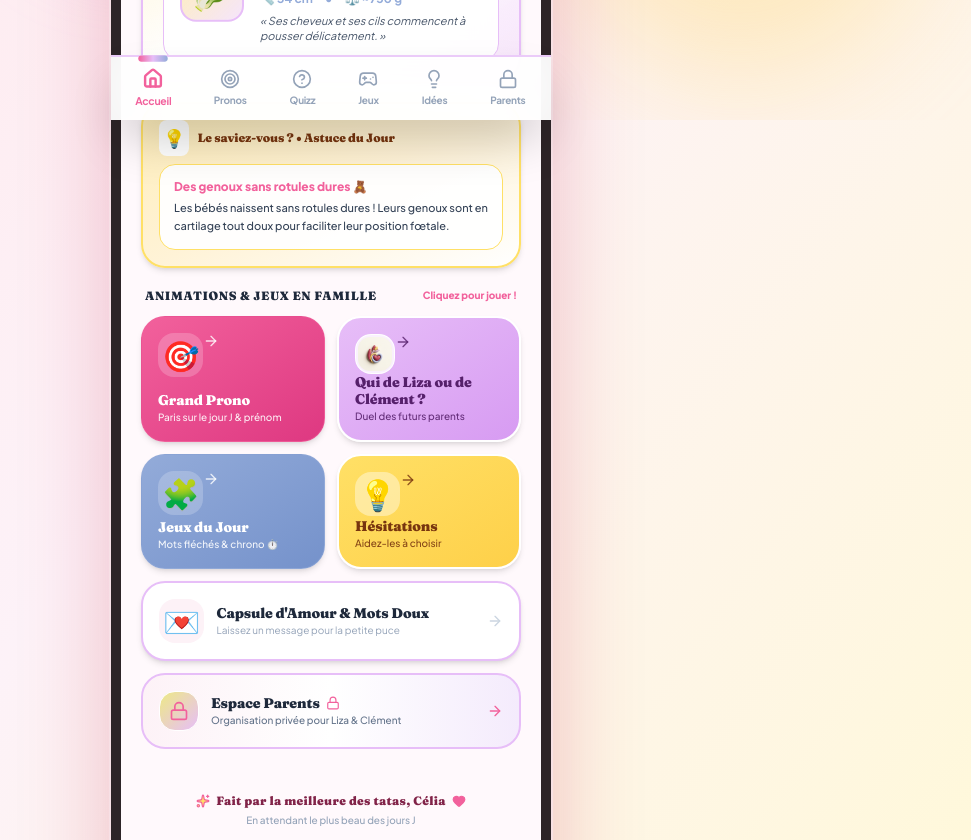
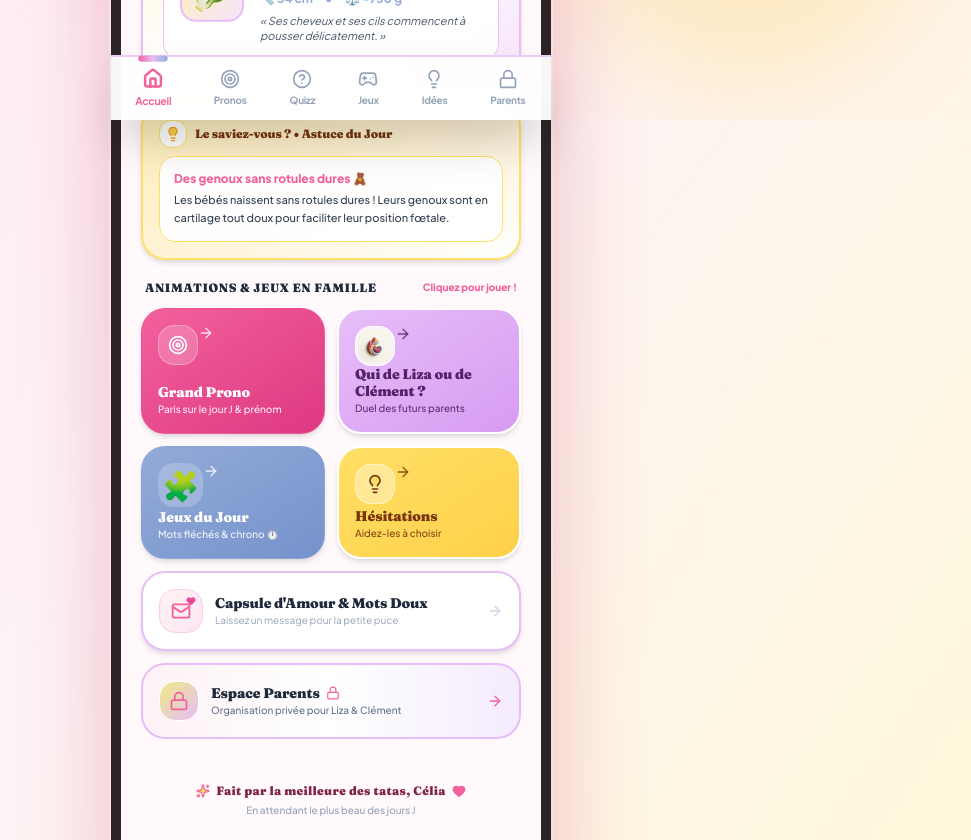
Before and after one commit to celiamen92240/siteliza, a React (Vite) app in the folder frontend/: page / in a window 1280 px wide. Shown: the part 680-1520 px from the top of the page, without its empty margins (309-1280 px from the left). Built offline with nearby package versions, Linux system fonts and the light colour scheme; no server answers; a web font is replaced by a local one.

Commit message:
Design: icones vectorielles lampe, grand pronos et enveloppe avec coeur rose

```diff
--- a/frontend/src/views/GuestbookView.jsx
+++ b/frontend/src/views/GuestbookView.jsx
@@ -1,5 +1,5 @@
 import React, { useState, useEffect } from 'react';
-import { HeartHandshake, Send, Heart, Sparkles, Trash2, CheckCircle2 } from 'lucide-react';
+import { HeartHandshake, Send, Heart, Sparkles, Trash2, CheckCircle2, Mail } from 'lucide-react';
 import confetti from 'canvas-confetti';
 import ParticipantSelector from '../components/ParticipantSelector';
 
@@ -85,7 +85,7 @@ export default function GuestbookView() {
         <div className="flex items-center justify-between">
           <div className="space-y-0.5">
             <span className="text-[10px] font-extrabold uppercase tracking-wider text-blush-600">
-              Capsule d'Amour 💌
+              Capsule d'Amour
             </span>
             <h2 className="font-serif text-xl font-extrabold text-slate-800">
               Livre d'or & Mots Doux
@@ -94,7 +94,10 @@ export default function GuestbookView() {
               Laisse un mot d'amour et de tendresse pour Liza, Clément et leur petite fille !
             </p>
           </div>
-          <span className="text-3xl">💌</span>
+          <div className="w-12 h-12 rounded-2xl bg-white/90 border border-pink-200 flex items-center justify-center shadow-2xs relative flex-shrink-0">
+            <Mail className="w-6 h-6 text-[#F2619C] stroke-[2.2px]" />
+            <Heart className="w-3 h-3 text-pink-500 fill-pink-500 absolute top-1.5 right-1.5 drop-shadow-2xs animate-pulse" />
+          </div>
         </div>
       </div>
 
@@ -167,8 +170,11 @@ export default function GuestbookView() {
         </div>
 
         {messages.length === 0 ? (
-          <div className="text-center py-8 bg-white rounded-3xl border border-rose-100 p-6 space-y-2">
-            <span className="text-3xl">💌</span>
+          <div className="text-center py-8 bg-white rounded-3xl border border-rose-100 p-6 space-y-3">
+            <div className="w-12 h-12 rounded-2xl bg-rose-50 border border-pink-200 flex items-center justify-center shadow-2xs relative mx-auto">
+              <Mail className="w-6 h-6 text-[#F2619C] stroke-[2.2px]" />
+              <Heart className="w-3 h-3 text-pink-500 fill-pink-500 absolute top-1.5 right-1.5 drop-shadow-2xs" />
+            </div>
             <p className="text-xs font-bold text-slate-700">La capsule d'amour est encore vide</p>
             <p className="text-[11px] text-slate-400">Sois le premier à laisser un mot doux à la petite merveille !</p>
           </div>
--- a/frontend/src/views/HomeView.jsx
+++ b/frontend/src/views/HomeView.jsx
@@ -1,5 +1,5 @@
 import React, { useState, useEffect } from 'react';
-import { Sparkles, Calendar, Heart, Gift, MessageCircle, HelpCircle, Target, ArrowRight, Lightbulb, Lock, Trophy } from 'lucide-react';
+import { Sparkles, Calendar, Heart, Gift, MessageCircle, HelpCircle, Target, ArrowRight, Lightbulb, Lock, Trophy, Mail } from 'lucide-react';
 import { fruitsData } from '../data/fruitsData';
 import { getTodayDailyFact } from '../data/dailyFacts';
 
@@ -288,7 +288,9 @@ export default function HomeView({ setTab, onTabChange, isBorn, actualBirth }) {
       {/* 3. LE SAVIEZ-VOUS DU JOUR (JAUNE SOLEIL CHAUD ET DOUX) */}
       <div className="bg-gradient-to-br from-[#FFE066]/45 via-[#FFE066]/25 to-white rounded-3xl p-4 shadow-md border-2 border-[#FFE066] space-y-2 relative overflow-hidden">
         <div className="flex items-center gap-2">
-          <span className="text-lg p-1 bg-white rounded-lg shadow-2xs">💡</span>
+          <div className="w-7 h-7 rounded-xl bg-white text-amber-500 flex items-center justify-center shadow-2xs border border-[#FFE066]">
+            <Lightbulb className="w-4 h-4 text-amber-500 fill-amber-300" />
+          </div>
           <h3 className="font-serif text-xs font-black text-[#78350f]">
             Le saviez-vous ? • Astuce du Jour
           </h3>
@@ -325,7 +327,9 @@ export default function HomeView({ setTab, onTabChange, isBorn, actualBirth }) {
             className="bg-gradient-to-br from-[#F2619C] to-[#de3881] text-white p-4 rounded-3xl shadow-md border border-[#F2619C]/50 hover:shadow-lg active:scale-95 text-left transition-all group flex flex-col justify-between h-30 cursor-pointer"
           >
             <div className="flex justify-between items-start">
-              <span className="text-3xl p-1 bg-white/20 rounded-2xl">🎯</span>
+              <div className="w-10 h-10 rounded-2xl bg-white/20 backdrop-blur-xs flex items-center justify-center shadow-xs border border-white/30">
+                <Target className="w-5 h-5 text-white" />
+              </div>
               <ArrowRight className="w-4 h-4 text-white/80 group-hover:translate-x-0.5 transition-all" />
             </div>
             <div>
@@ -379,7 +383,9 @@ export default function HomeView({ setTab, onTabChange, isBorn, actualBirth }) {
             className="bg-gradient-to-br from-[#FFE066] to-[#FED049] text-[#78350f] p-4 rounded-3xl shadow-md border-2 border-white hover:shadow-lg active:scale-95 text-left transition-all group flex flex-col justify-between h-30 cursor-pointer"
           >
             <div className="flex justify-between items-start">
-              <span className="text-3xl p-1 bg-white/40 rounded-2xl">💡</span>
+              <div className="w-10 h-10 rounded-2xl bg-white/35 backdrop-blur-xs flex items-center justify-center shadow-xs border border-white/50">
+                <Lightbulb className="w-5 h-5 text-[#78350f] fill-[#FFE066]" />
+              </div>
               <ArrowRight className="w-4 h-4 text-[#78350f]/80 group-hover:translate-x-0.5 transition-all" />
             </div>
             <div>
@@ -396,7 +402,10 @@ export default function HomeView({ setTab, onTabChange, isBorn, actualBirth }) {
           className="w-full bg-white p-4 rounded-3xl shadow-md border-2 border-[#E7BEF8] hover:border-[#F2619C] active:scale-[0.99] flex items-center justify-between group transition-all cursor-pointer"
         >
           <div className="flex items-center gap-3">
-            <span className="text-3xl p-1 bg-[#fdf2f7] rounded-2xl">💌</span>
+            <div className="w-11 h-11 rounded-2xl bg-gradient-to-br from-rose-50 to-pink-100 border border-pink-200 flex items-center justify-center shadow-2xs relative flex-shrink-0">
+              <Mail className="w-5 h-5 text-[#F2619C] stroke-[2.2px]" />
+              <Heart className="w-2.5 h-2.5 text-pink-500 fill-pink-500 absolute top-1.5 right-1.5 drop-shadow-2xs" />
+            </div>
             <div className="text-left">
               <p className="font-serif font-black text-sm text-slate-800">Capsule d'Amour & Mots Doux</p>
               <p className="text-[10px] text-slate-400">Laissez un message pour la petite puce</p>
--- a/frontend/src/views/PollsView.jsx
+++ b/frontend/src/views/PollsView.jsx
@@ -1,5 +1,5 @@
 import React, { useState, useEffect } from 'react';
-import { HelpCircle, PlusCircle, CheckCircle2, Vote, Sparkles, Lock, X, Trash2 } from 'lucide-react';
+import { HelpCircle, PlusCircle, CheckCircle2, Vote, Sparkles, Lock, X, Trash2, Lightbulb } from 'lucide-react';
 import confetti from 'canvas-confetti';
 
 export default function PollsView({ voterName }) {
@@ -131,8 +131,11 @@ export default function PollsView({ voterName }) {
             <span className="text-[10px] font-extrabold uppercase tracking-wider text-blush-600">
               Sondages & Idées • Aidez les Parents !
             </span>
-            <h2 className="font-serif text-xl font-extrabold text-slate-800">
-              💡 Hésitations de Liza & Clément
+            <h2 className="font-serif text-xl font-extrabold text-slate-800 flex items-center gap-2">
+              <span>Hésitations de Liza & Clément</span>
+              <div className="w-7 h-7 rounded-xl bg-white text-amber-500 flex items-center justify-center shadow-2xs border border-amber-200">
+                <Lightbulb className="w-4 h-4 text-amber-500 fill-amber-300" />
+              </div>
             </h2>
             <p className="text-xs text-rose-500 font-medium">
               Vote sur leurs dilemmes : déco de chambre, achats, tenues et prénoms !
@@ -255,7 +258,9 @@ export default function PollsView({ voterName }) {
             </button>
 
             <div className="text-center space-y-1">
-              <span className="text-3xl">💡</span>
+              <div className="w-12 h-12 rounded-2xl bg-amber-50 border border-amber-200 text-amber-500 flex items-center justify-center mx-auto shadow-2xs">
+                <Lightbulb className="w-6 h-6 fill-amber-300" />
+              </div>
               <h3 className="font-serif text-lg font-black text-slate-800">
                 Nouveau Dilemme des Parents
               </h3>
```
Also changed, not shown: 5 other files (tests, documents, lock files or other folders).
